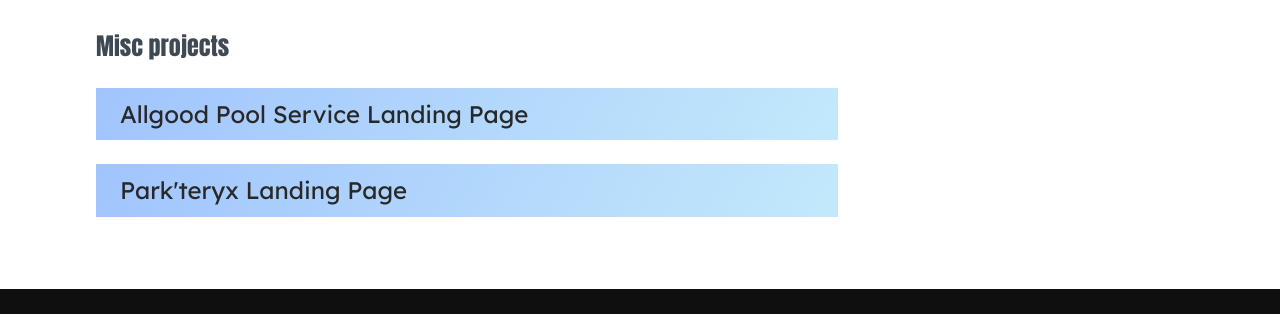
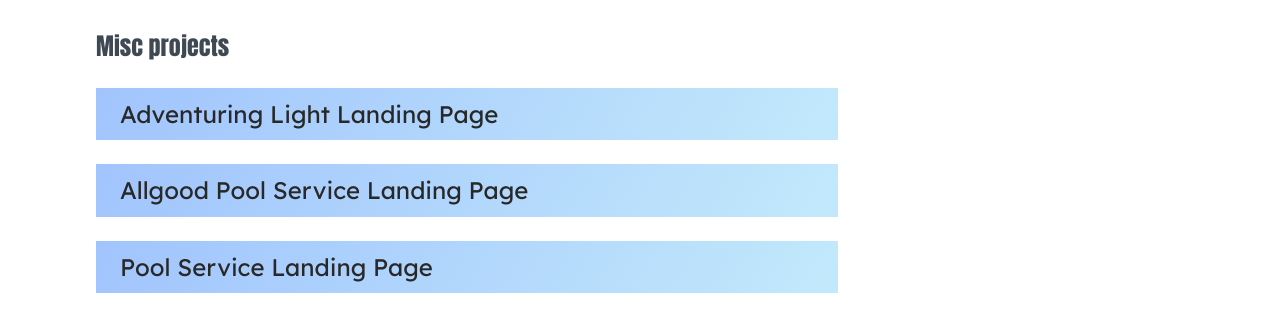
Before and after one commit to bgustavo81/bgustavo81, a plain HTML site: page index.html in a window 1280 px wide. Shown: the part 6081-6395 px from the top of the page. Drawn offline with Linux system fonts and the light colour scheme.

Commit message:
committing from new laptop

```diff
--- a/index.html
+++ b/index.html
@@ -301,8 +301,14 @@
                     <div class="post-content">
                         <div class="post-title">
                             <a href="#">Misc projects</a>
+                            <a href="https://adventuringlight.com/" target="_blank">
+                                <p class="btn post-btn">Adventuring Light Landing Page</p>
+                            </a>
+                            <a href="https://bgustavo81.github.io/allgoodpools/" target="_blank">
+                                <p class="btn post-btn">Allgood Pool Service Landing Page</p>
+                            </a>
                             <a href="https://lambent-froyo-6a9eb5.netlify.app/" target="_blank">
-                                <p class="btn post-btn">Allgood Pool Service Landing Page</p>
+                                <p class="btn post-btn">Pool Service Landing Page</p>
                             </a>
                             <a href="https://parkteryx.netlify.app/" target="_blank">
                                 <p class="btn post-btn">Park'teryx Landing Page</p>
```
